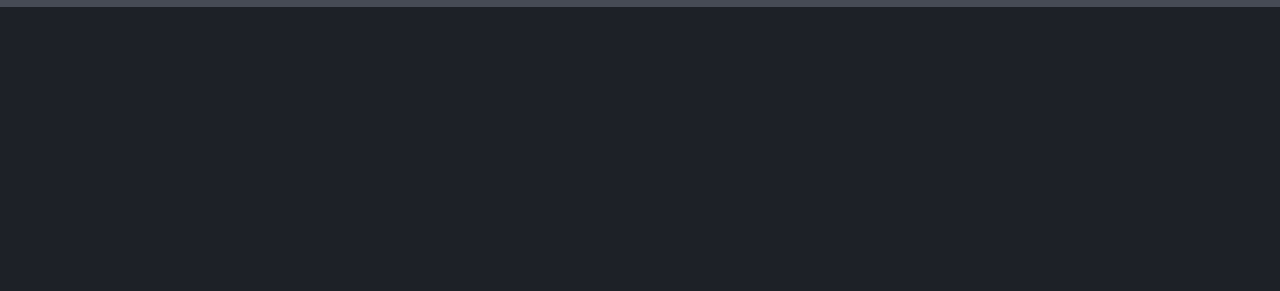
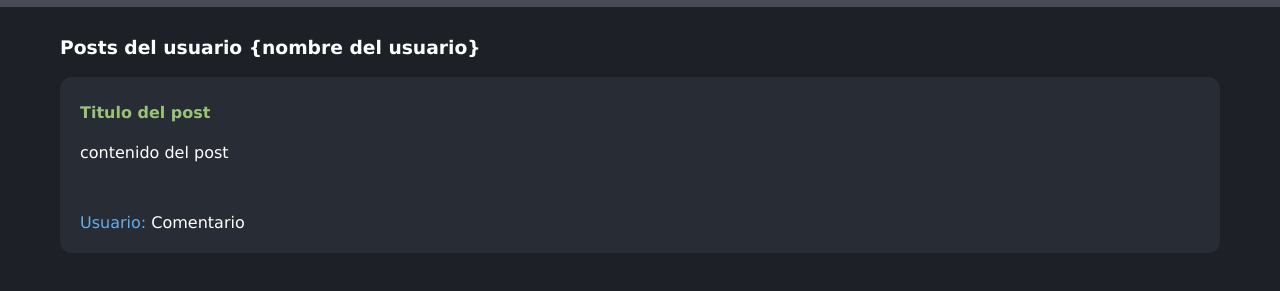
Before and after one commit to niknef/CursoGit-notas, a plain HTML site: page index.html in a window 1280 px wide. Shown: the part 67-358 px from the top of the page. Drawn offline with Linux system fonts and the light colour scheme; a web font is replaced by a local one.

Commit message:
Add post style

```diff
--- a/index.html
+++ b/index.html
@@ -15,6 +15,14 @@
         <img class="logo" src="img/git.png">
         <h1>Blog Curso Git & Github</h1>
     </div>
+    <div class="container" id="content">
+        <h3>Posts del usuario {nombre del usuario}</h3>
+        <div class="post">
+            <h4>Titulo del post</h4>
+            <p>contenido del post</p><br>
+            <p><span>Usuario:</span> Comentario</p>
+        </div>
+    </div>
 
 </body>
 </html>
--- a/style.css
+++ b/style.css
@@ -24,3 +24,24 @@ h1{
     width: 50px;
     height: 50px;
 }
+
+.container{
+    margin-top:30px;
+    padding: 0 60px 0 60px;
+
+}
+
+.post{
+    background-color: #282c34;
+    margin-bottom: 15px;
+    padding: 5px 20px 5px 20px;
+    border-radius: 12px;
+}
+
+.post h4{
+    color: #98c379;
+}
+
+.post span{
+    color: #61afef;
+}
```
Also changed, not shown: notas.txt.
